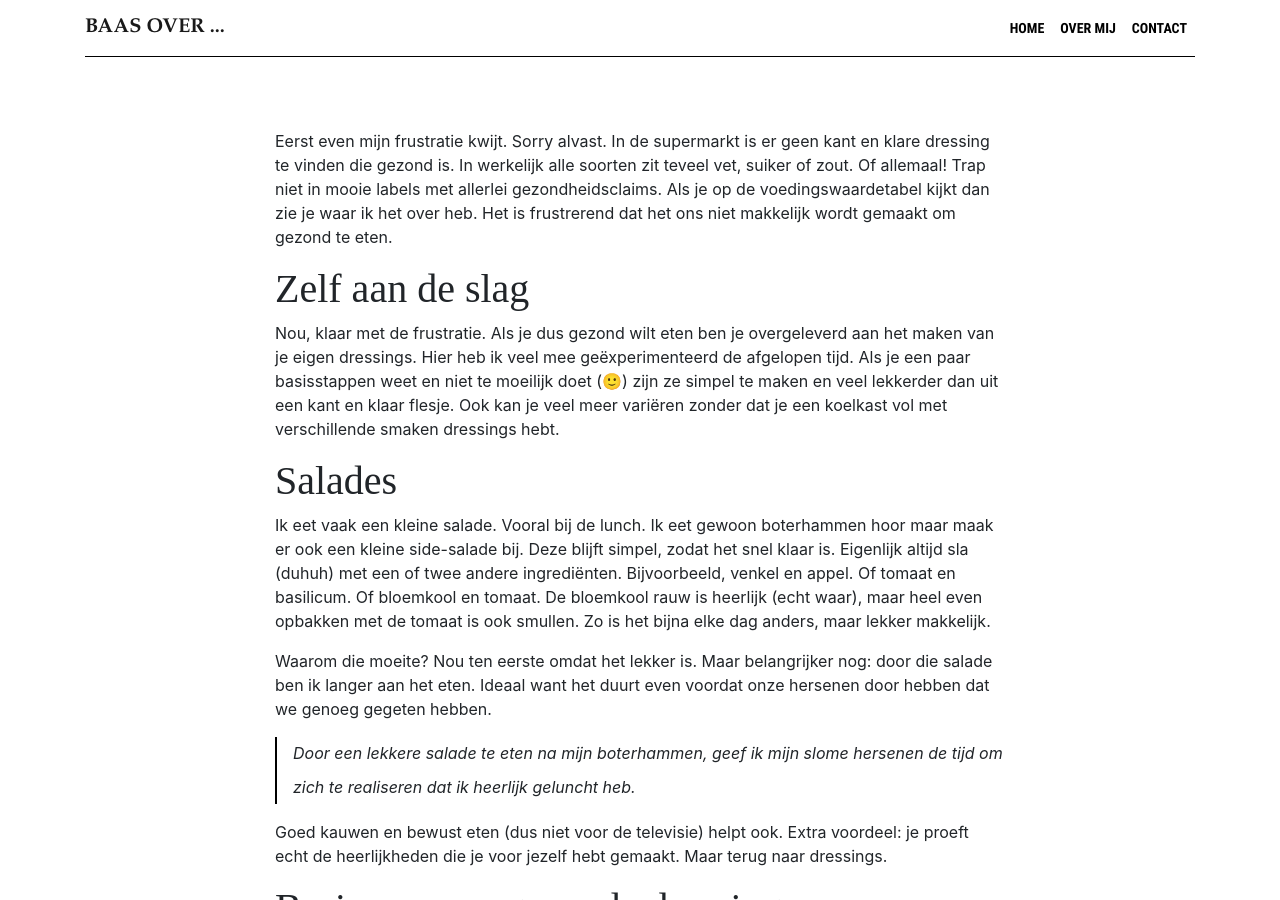
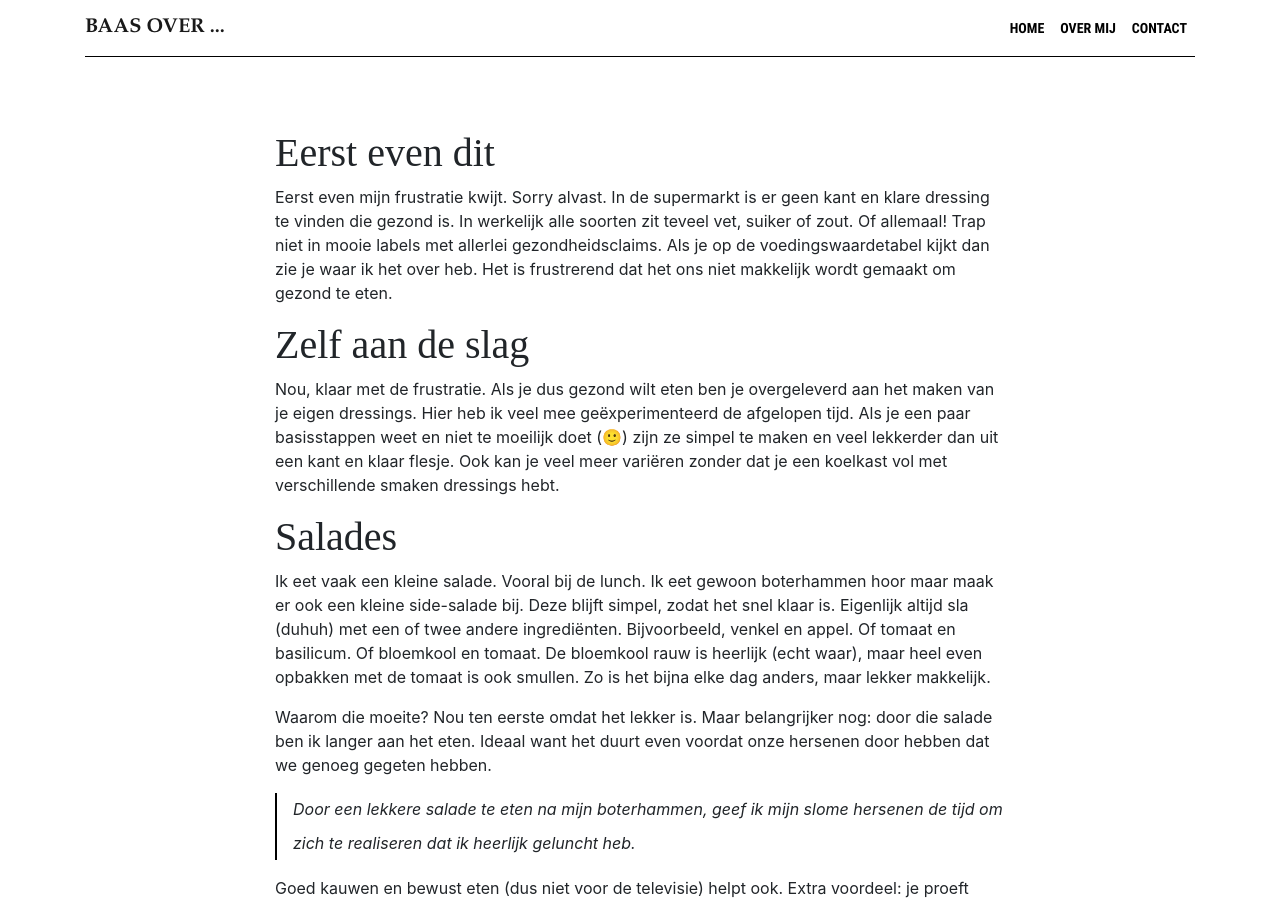
Before and after one commit to BaasLimited/baasovereten.github.io, a Jekyll site: the page built from _posts/2020-11-02-dressings.md, in a window 1280 px wide and 900 px high. Built offline with Jekyll 4.4.1, drawn with Linux system fonts in a browser that asks for light colours; some web fonts are replaced; a script that is not in the unit is left out; comment, search, counter and statistics services are not loaded.

Commit message:
Update 2020-11-02-dressings.md

```diff
--- a/_posts/2020-11-02-dressings.md
+++ b/_posts/2020-11-02-dressings.md
@@ -8,6 +8,8 @@ caption:    "Aceto Balsamico (acrylverf op papier)"
 excerpt:    "Een salade is ontzettend gezond. In sla zitten weinig calorieën en in verhouding veel vitaminen en mineralen. Alle reden dus om vaak sla te eten. De smaakmaker van een salade is  de dressing. Daar gaat het makkelijk "fout". In deze post lees je tips om je salade lekker te maken zonder dat je teveel vet of suiker binnen krijgt!"
 published:  true
 ---
+
+# Eerst even dit
 
 Eerst even mijn frustratie kwijt. Sorry alvast. In de supermarkt is er geen kant en klare dressing te vinden die gezond is. In werkelijk alle soorten zit teveel vet, suiker of zout. Of allemaal! Trap niet in mooie labels met allerlei gezondheidsclaims. Als je op de voedingswaardetabel kijkt dan zie je waar ik het over heb. Het is frustrerend dat het ons niet makkelijk wordt gemaakt om gezond te eten.
 
```
